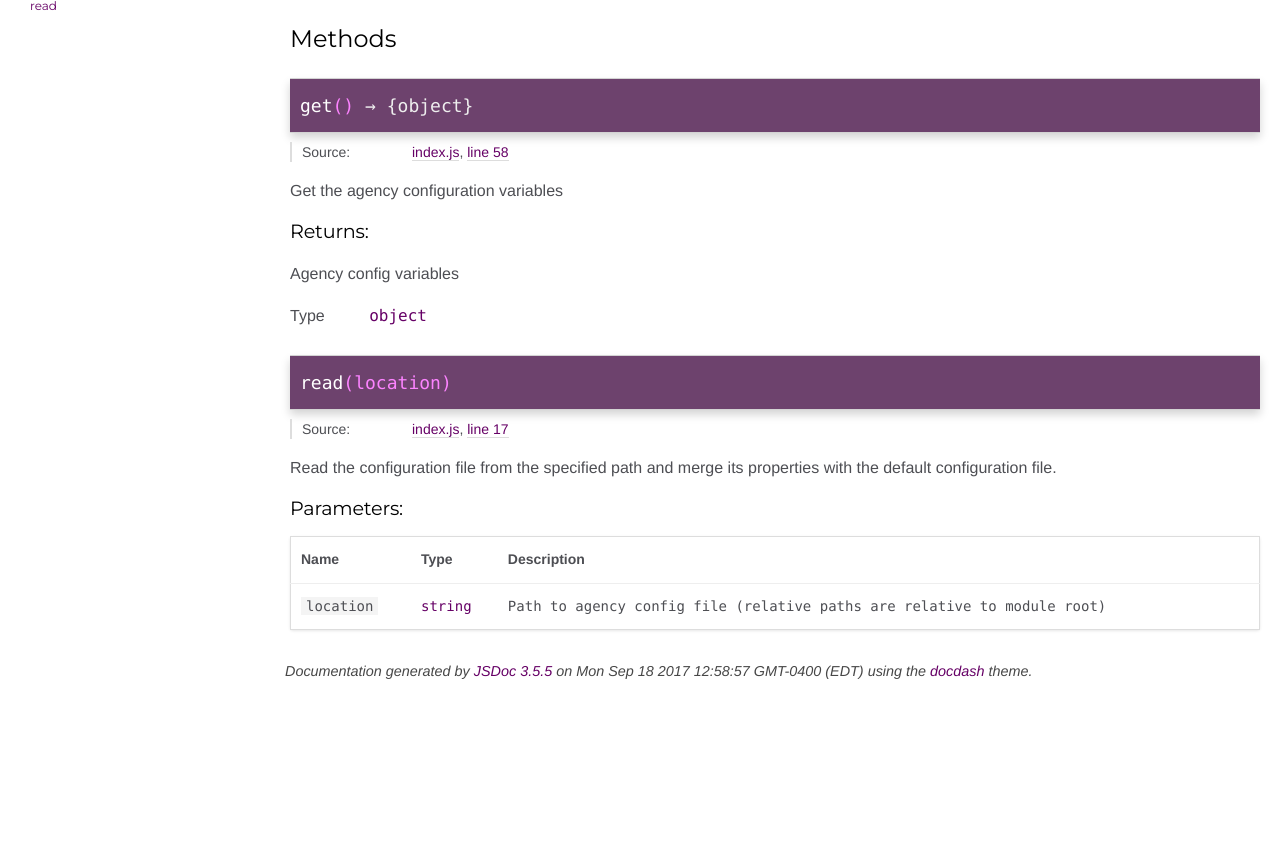
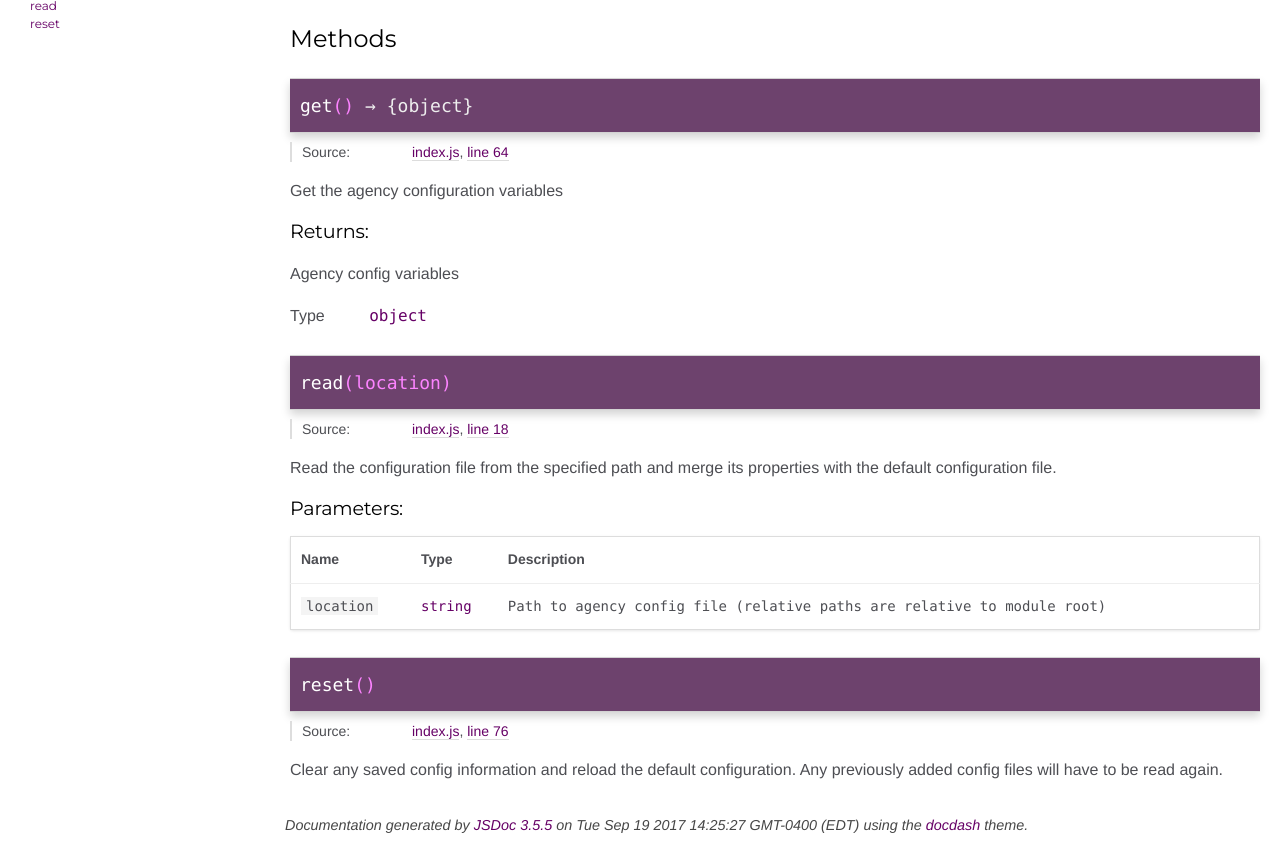
Before and after one commit to right-track/right-track-agency-lirr, a website: page doc/global.html in a window 1280 px wide. Shown: the part 96-950 px from the top of the page. Before the commit the page ends 800 px from the top, so only its background shows below. Drawn offline with Linux system fonts and the light colour scheme.

Commit message:
Updated docs

```diff
--- a/doc/global.html
+++ b/doc/global.html
@@ -22,7 +22,7 @@
 <label for="nav-trigger" class="overlay"></label>
 
 <nav>
-    <h2><a href="index.html">Home</a></h2><h3>Global</h3><ul><li><a href="global.html#get">get</a></li><li><a href="global.html#read">read</a></li></ul>
+    <h2><a href="index.html">Home</a></h2><h3>Global</h3><ul><li><a href="global.html#get">get</a></li><li><a href="global.html#read">read</a></li><li><a href="global.html#reset">reset</a></li></ul>
 </nav>
 
 <div id="main">
@@ -127,7 +127,7 @@
 
     <dt class="tag-source">Source:</dt>
     <dd class="tag-source"><ul class="dummy"><li>
-        <a href="index.js.html">index.js</a>, <a href="index.js.html#line58">line 58</a>
+        <a href="index.js.html">index.js</a>, <a href="index.js.html#line64">line 64</a>
     </li></ul></dd>
 
 
@@ -233,7 +233,7 @@
 
     <dt class="tag-source">Source:</dt>
     <dd class="tag-source"><ul class="dummy"><li>
-        <a href="index.js.html">index.js</a>, <a href="index.js.html#line17">line 17</a>
+        <a href="index.js.html">index.js</a>, <a href="index.js.html#line18">line 18</a>
     </li></ul></dd>
 
 
@@ -355,6 +355,93 @@ properties with the default configuration file.</p>
 
 
 
+    <h4 class="name" id="reset"><span class="type-signature"></span>reset<span class="signature">()</span><span class="type-signature"></span></h4>
+
+
+
+
+
+
+<dl class="details">
+
+
+    <dt class="tag-source">Source:</dt>
+    <dd class="tag-source"><ul class="dummy"><li>
+        <a href="index.js.html">index.js</a>, <a href="index.js.html#line76">line 76</a>
+    </li></ul></dd>
+
+
+
+
+
+
+
+
+
+
+
+
+
+
+
+
+
+
+
+
+
+
+
+
+
+
+
+
+
+
+
+</dl>
+
+
+
+
+
+<div class="description">
+    <p>Clear any saved config information and
+reload the default configuration.  Any
+previously added config files will have
+to be read again.</p>
+</div>
+
+
+
+
+
+
+
+
+
+
+
+
+
+
+
+
+
+
+
+
+
+
+
+
+
+
+
+
+
+
 
 </article>
 
@@ -368,7 +455,7 @@ properties with the default configuration file.</p>
 <br class="clear">
 
 <footer>
-    Documentation generated by <a href="https://github.com/jsdoc3/jsdoc">JSDoc 3.5.5</a> on Mon Sep 18 2017 12:58:57 GMT-0400 (EDT) using the <a href="https://github.com/clenemt/docdash">docdash</a> theme.
+    Documentation generated by <a href="https://github.com/jsdoc3/jsdoc">JSDoc 3.5.5</a> on Tue Sep 19 2017 14:25:27 GMT-0400 (EDT) using the <a href="https://github.com/clenemt/docdash">docdash</a> theme.
 </footer>
 
 <script>prettyPrint();</script>
```
Also changed, not shown: doc/index.html (+2 -2 lines), doc/index.js.html (+24 -5 lines).
